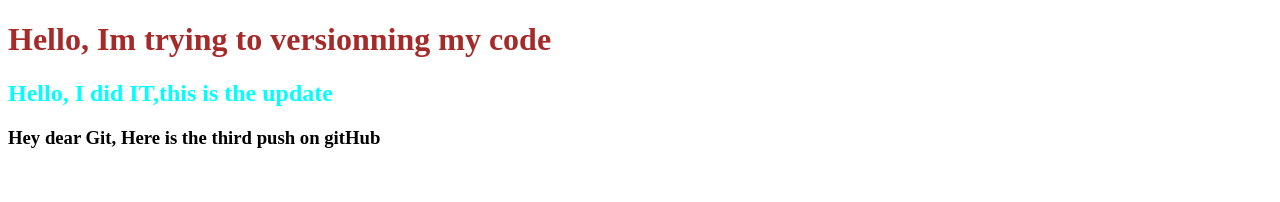
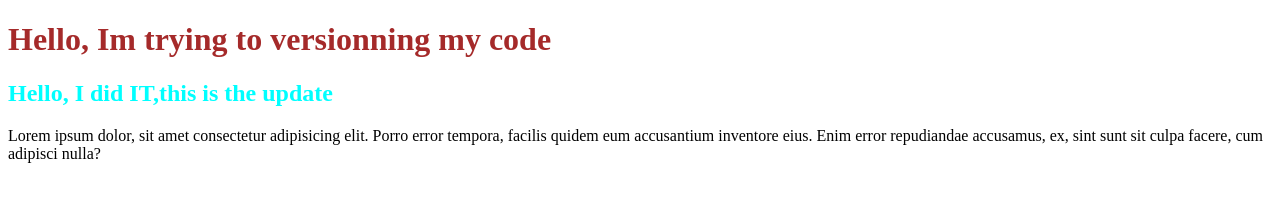
Before and after one commit to CedyGit/Testopenclassroom, a plain HTML site: page index.html in a window 1280 px wide. Drawn offline with Linux system fonts and the light colour scheme.

Commit message:
last version

```diff
--- a/index.html
+++ b/index.html
@@ -9,7 +9,13 @@
 <body>
     <h1>Hello, Im trying to versionning my code</h1>
     <h2>Hello, I did IT,this is the update</h1>
-    <h3>Hey dear Git, Here is the third push on gitHub</h3>
+
+    <p>Lorem ipsum dolor, sit amet consectetur adipisicing elit. Porro error tempora,
+        facilis quidem eum accusantium inventore eius.
+        Enim error repudiandae accusamus, ex, sint sunt sit culpa facere, cum adipisci nulla?</p>
+
+
+
 </body>
 </html>
 <!-- https://github.com/CedyGit/Testopenclassroom.git -->
```
